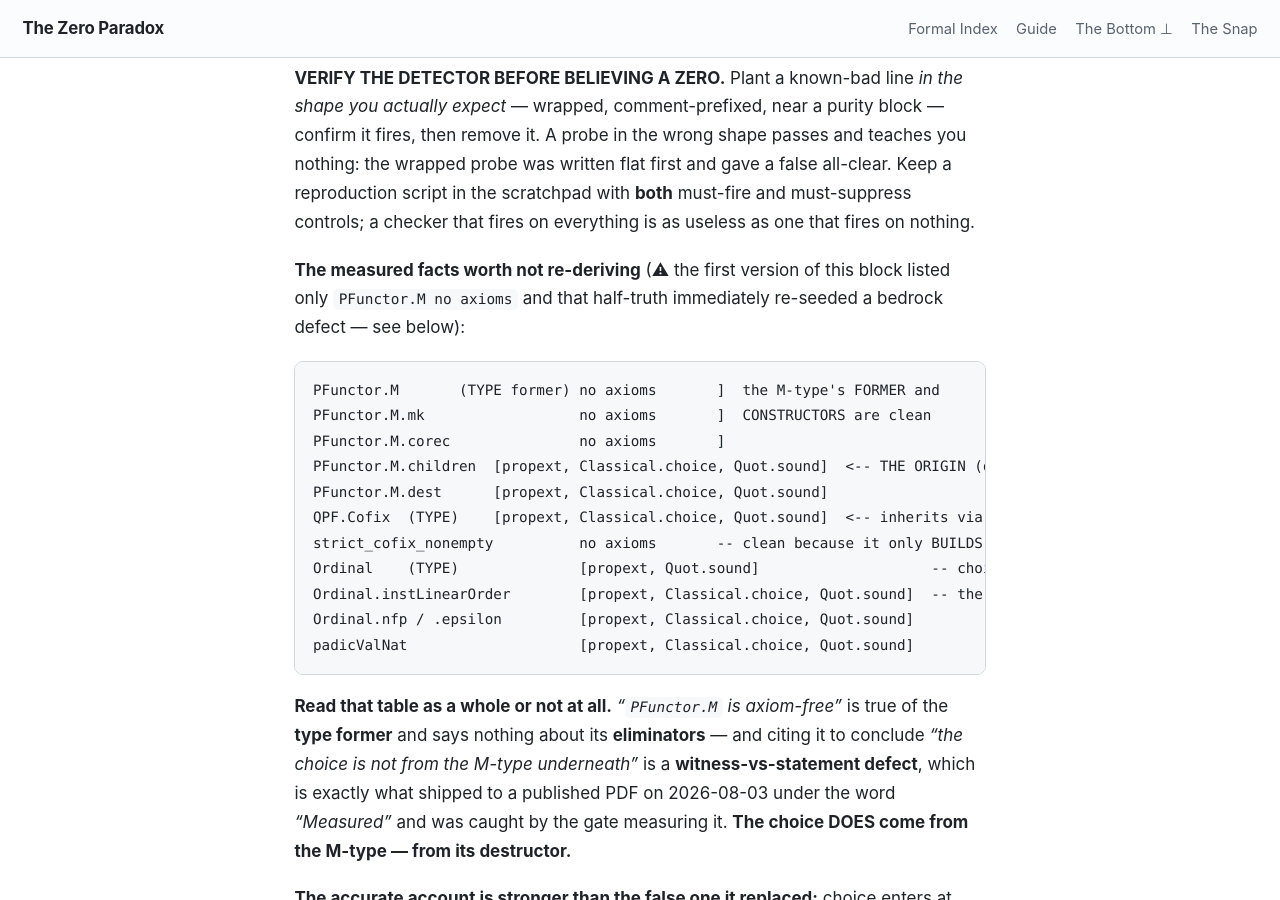
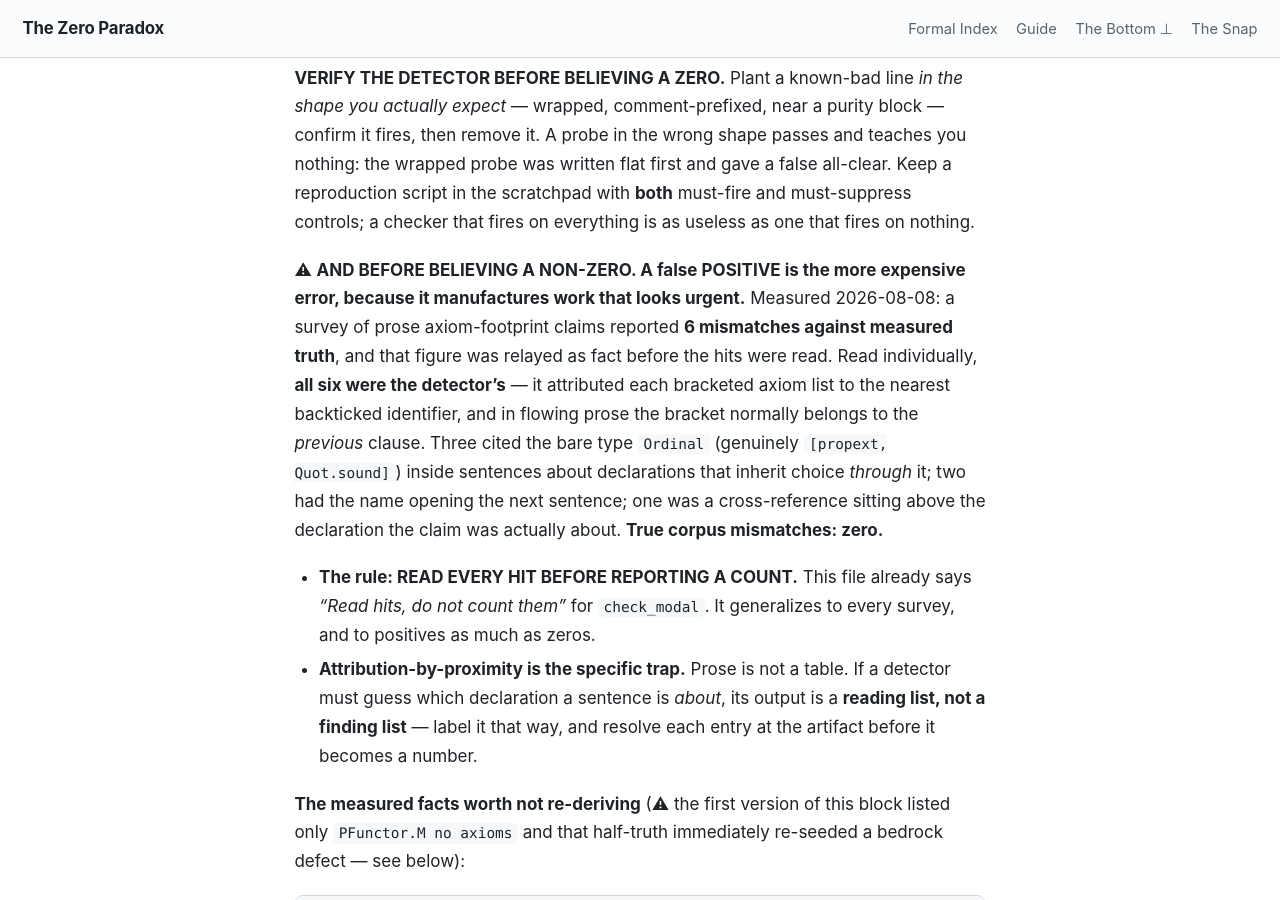
Before and after one commit to timbrigham/ZeroParadox, a Jekyll site: the page built from CLAUDE.md, in a window 1280 px wide and 900 px high, scrolled down 30689 px. Built offline with Jekyll 4.4.1, drawn with Linux system fonts in a browser that asks for light colours; our own code applies the rules of GitHub Pages for plain Markdown files.

Commit message:
Verify the detector before believing a NON-zero, too
A survey of prose axiom-footprint claims reported 6 mismatches against
measured truth and I relayed that as fact before reading the hits. All six
were the detector's: it attributed each bracketed axiom list to the nearest
backticked name, and in flowing prose the bracket usually belongs to the
previous clause. Three cited the bare type Ordinal, which really is
[propext, Quot.sound], inside sentences about declarations that inherit choice
through it. Two had the name opening the next sentence. One was a
cross-reference above the declaration the claim was about - measured, that
docstring is exactly right.

True corpus mismatches: zero.

The existing rule covers zeros. A false positive is worse, because it
manufactures work that looks urgent, and the fix is the one this file already
states for check_modal: read the hits, do not count them. When a detector has
to guess which declaration a sentence is about, its output is a reading list,
not a finding list.

Co-Authored-By: Claude Opus 5 <noreply@anthropic.com>
Claude-Session: https://claude.ai/code/session_01W6ZNJv9HAjcNrhciRMHPWx

```diff
--- a/CLAUDE.md
+++ b/CLAUDE.md
@@ -715,6 +715,21 @@ expect* — wrapped, comment-prefixed, near a purity block — confirm it fires,
 in the wrong shape passes and teaches you nothing: the wrapped probe was written flat first and gave
 a false all-clear. Keep a reproduction script in the scratchpad with **both** must-fire and
 must-suppress controls; a checker that fires on everything is as useless as one that fires on nothing.
+
+⚠ **AND BEFORE BELIEVING A NON-ZERO. A false POSITIVE is the more expensive error, because it
+manufactures work that looks urgent.** Measured 2026-08-08: a survey of prose axiom-footprint claims
+reported **6 mismatches against measured truth**, and that figure was relayed as fact before the hits
+were read. Read individually, **all six were the detector's** — it attributed each bracketed axiom
+list to the nearest backticked identifier, and in flowing prose the bracket normally belongs to the
+*previous* clause. Three cited the bare type `Ordinal` (genuinely `[propext, Quot.sound]`) inside
+sentences about declarations that inherit choice *through* it; two had the name opening the next
+sentence; one was a cross-reference sitting above the declaration the claim was actually about.
+**True corpus mismatches: zero.**
+- **The rule: READ EVERY HIT BEFORE REPORTING A COUNT.** This file already says *"Read hits, do not
+  count them"* for `check_modal`. It generalizes to every survey, and to positives as much as zeros.
+- **Attribution-by-proximity is the specific trap.** Prose is not a table. If a detector must guess
+  which declaration a sentence is *about*, its output is a **reading list, not a finding list** —
+  label it that way, and resolve each entry at the artifact before it becomes a number.
 
 **The measured facts worth not re-deriving** (⚠ the first version of this block listed only
 `PFunctor.M no axioms` and that half-truth immediately re-seeded a bedrock defect — see below):
```
